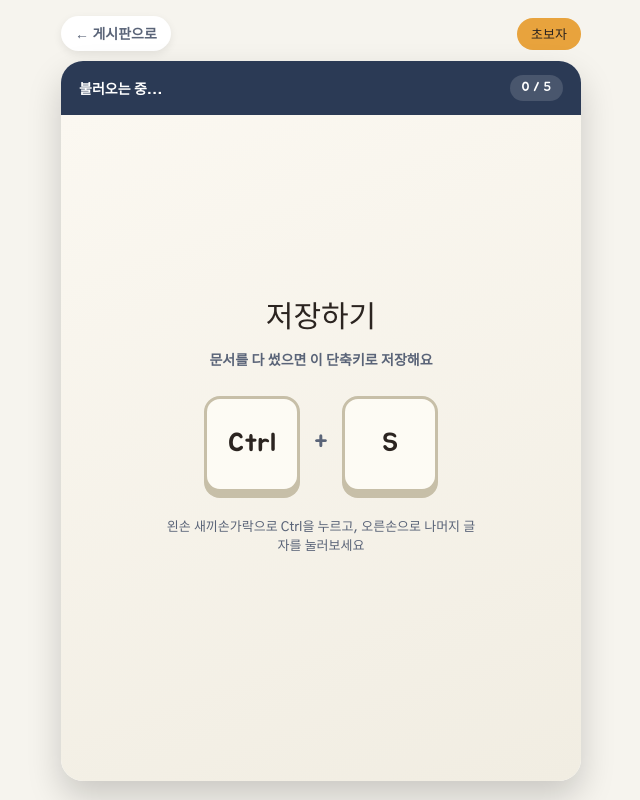
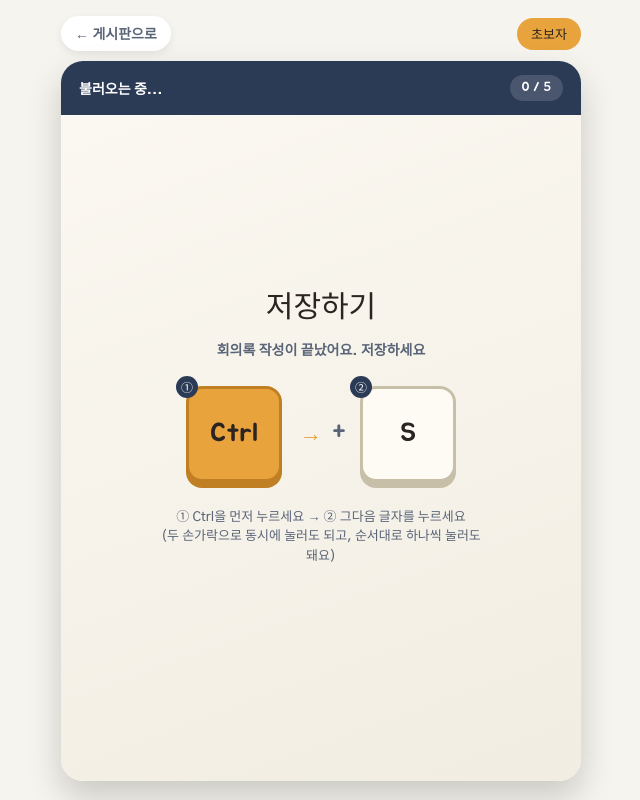
Before and after one commit to kmet331/pc-baby, a plain HTML site: page shortcut-rhythm.html in a window 1280 px wide. Both pictures are taken after a click on the element "Ctrl". Shown: the whole page, without its empty margins (319-959 px from the left). Drawn offline with Linux system fonts and the light colour scheme.

Commit message:
Add files via upload

```diff
--- a/shortcut-rhythm.html
+++ b/shortcut-rhythm.html
@@ -133,10 +133,45 @@
     align-items:center;
     gap: 14px;
   }
+  .keycap-wrap{
+    position:relative;
+  }
+  .step-badge{
+    position:absolute;
+    top:-10px; left:-10px;
+    width:22px; height:22px;
+    border-radius:50%;
+    background: var(--navy);
+    color:white;
+    font-family:'Jua', sans-serif;
+    font-size: 12px;
+    display:flex;
+    align-items:center;
+    justify-content:center;
+    z-index:2;
+  }
   .plus{
     font-family:'Jua', sans-serif;
     font-size: 26px;
     color: var(--ink-soft);
+    transition: opacity .15s ease;
+  }
+  .arrow-hint{
+    font-family:'Jua', sans-serif;
+    font-size: 22px;
+    color: var(--gold);
+    width: 22px;
+    text-align:center;
+    opacity: 0;
+    transition: opacity .2s ease;
+  }
+  .arrow-hint.show{
+    opacity: 1;
+    animation: nudge 0.8s ease-in-out infinite;
+  }
+  @keyframes nudge{
+    0%,100%{ transform: translateX(0); }
+    50%{ transform: translateX(4px); }
   }
 
   .keycap{
@@ -172,6 +207,14 @@
     0%,100%{ box-shadow: 0 6px 0 var(--key-shadow); }
     50%{ box-shadow: 0 6px 0 var(--key-shadow), 0 0 0 8px rgba(232,163,61,0.25); }
   }
+  .keycap.shake{
+    animation: keyShake .3s ease;
+  }
+  @keyframes keyShake{
+    0%,100%{ transform: translateX(0); }
+    25%{ transform: translateX(-6px); }
+    75%{ transform: translateX(6px); }
+  }
 
   .timer-ring{
     width: 10px;
@@ -187,6 +230,7 @@
   .ring-wrap svg{ transform: rotate(-90deg); }
   .ring-bg{ fill:none; stroke:#e4dcc9; stroke-width:6; }
   .ring-fg{ fill:none; stroke: var(--gold); stroke-width:6; stroke-linecap:round; }
+  .ring-fg.timeout{ stroke: var(--wrong); }
 
   .feedback{
     min-height: 22px;
@@ -264,9 +308,16 @@
     <div class="action-sub" id="actionSub">문서를 다 썼으면 이 단축키로 저장해요</div>
 
     <div class="combo-row">
-      <div class="keycap" id="ctrlKey">Ctrl</div>
-      <div class="plus">+</div>
-      <div class="keycap" id="letterKey">S</div>
+      <div class="keycap-wrap">
+        <div class="step-badge">①</div>
+        <div class="keycap" id="ctrlKey">Ctrl</div>
+      </div>
+      <div class="arrow-hint" id="arrowHint">→</div>
+      <div class="plus" id="plusSign">+</div>
+      <div class="keycap-wrap">
+        <div class="step-badge">②</div>
+        <div class="keycap" id="letterKey">S</div>
+      </div>
       <div class="ring-wrap" id="ringWrap">
         <svg width="64" height="64" viewBox="0 0 64 64">
           <circle class="ring-bg" cx="32" cy="32" r="26"></circle>
@@ -275,7 +326,7 @@
       </div>
     </div>
 
-    <div class="hand-hint">왼손 새끼손가락으로 Ctrl을 누르고, 오른손으로 나머지 글자를 눌러보세요</div>
+    <div class="hand-hint">① Ctrl을 먼저 누르세요 → ② 그다음 글자를 누르세요<br>(두 손가락으로 동시에 눌러도 되고, 순서대로 하나씩 눌러도 돼요)</div>
 
     <div class="feedback" id="feedback"></div>
   </div>
@@ -284,6 +335,7 @@
 <div class="complete-screen" id="completeScreen">
   <div class="stamp">완료!</div>
   <p>자주 쓰는 단축키를 손에 익혀봤어요.<br>실제 컴퓨터에서도 Ctrl 키를 누른 채로 시도해보세요.</p>
+  <div class="avg-reaction" id="avgReaction" style="display:none; font-family:'Jua', sans-serif; font-size:18px; color:var(--navy); margin:-8px 0 20px;"></div>
   <button class="btn" onclick="restart()">다시 연습하기</button>
 </div>
 
@@ -300,15 +352,47 @@
   const levelLabels = { beginner: '초보자', intermediate: '중급자', advanced: '고급자' };
   document.getElementById('levelPill').textContent = levelLabels[level] || '초보자';
 
-  // key -> { name (Korean action), sub (short explanation) }
+  // key -> { name (Korean action), subs (varied real-world scenarios) }
   const KEY_INFO = {
-    S: { name: '저장하기', sub: '문서를 다 썼으면 이 단축키로 저장해요' },
-    C: { name: '복사하기', sub: '원본은 그대로 두고 내용을 복사해요' },
-    V: { name: '붙여넣기', sub: '복사하거나 잘라낸 내용을 가져다 놓아요' },
-    X: { name: '잘라내기', sub: '내용을 오려서 다른 곳으로 옮길 준비를 해요' },
-    Z: { name: '실행 취소', sub: '방금 한 작업을 하나 되돌려요' },
-    A: { name: '전체 선택', sub: '화면에 있는 내용을 한 번에 다 선택해요' }
+    S: { name: '저장하기', subs: [
+      '보고서를 다 썼어요. 저장해볼까요?',
+      '이메일 초안을 저장해두세요',
+      '사진 편집을 마쳤어요. 저장해보세요',
+      '회의록 작성이 끝났어요. 저장하세요',
+      '문서 수정을 마쳤으니 저장해두세요'
+    ]},
+    C: { name: '복사하기', subs: [
+      '원본은 그대로 두고 내용을 복사해요',
+      '이 문장을 다른 곳에도 써야 해요. 복사해보세요',
+      '표를 그대로 옮기려면 먼저 복사하세요',
+      '같은 내용을 여러 곳에 붙일 때 복사를 써요'
+    ]},
+    V: { name: '붙여넣기', subs: [
+      '복사하거나 잘라낸 내용을 가져다 놓아요',
+      '방금 복사한 내용을 여기에 붙여보세요',
+      '옮겨온 내용을 문서에 넣어보세요'
+    ]},
+    X: { name: '잘라내기', subs: [
+      '내용을 오려서 다른 곳으로 옮길 준비를 해요',
+      '이 문단을 통째로 다른 곳으로 옮겨보세요',
+      '잘못 넣은 내용을 오려서 옮겨보세요'
+    ]},
+    Z: { name: '실행 취소', subs: [
+      '방금 한 작업을 하나 되돌려요',
+      '실수로 지운 문장을 되살려보세요',
+      '방금 누른 게 잘못됐어요! 되돌려보세요'
+    ]},
+    A: { name: '전체 선택', subs: [
+      '화면에 있는 내용을 한 번에 다 선택해요',
+      '문서 전체를 한 번에 골라보세요',
+      '전부 옮기기 전에 먼저 전체 선택하세요'
+    ]}
   };
+
+  function pickSub(key){
+    const subs = KEY_INFO[key].subs;
+    return subs[Math.floor(Math.random() * subs.length)];
+  }
 
   const levelSettings = {
     beginner:     { pool: ['S'],                         rounds: 5,  timed: false },
@@ -346,6 +430,9 @@
   let armed = false;
   let armTimer = null;
   let ringTimer = null;
+  let roundStartTime = null;
+  let reactionTimes = [];
+  let timeoutCount = 0;
   const RING_SECONDS = 4;
   const RING_CIRC = 163;
 
@@ -360,6 +447,7 @@
   const feedback = document.getElementById('feedback');
   const ringWrap = document.getElementById('ringWrap');
   const ringFg = document.getElementById('ringFg');
+  const arrowHint = document.getElementById('arrowHint');
 
   function showRound(){
     missionCounter.textContent = current + ' / ' + rounds.length;
@@ -370,12 +458,13 @@
     const key = rounds[current];
     const info = KEY_INFO[key];
     actionLabel.textContent = info.name;
-    actionSub.textContent = info.sub;
+    actionSub.textContent = pickSub(key);
     letterKeyEl.textContent = key;
     disarm();
     feedback.textContent = '';
     feedback.classList.remove('wrong');
     ctrlKeyEl.classList.add('hint-pulse');
+    roundStartTime = Date.now();
 
     if (settings.timed){
       startRing();
@@ -386,6 +475,7 @@
 
   function startRing(){
     ringWrap.classList.add('show');
+    ringFg.classList.remove('timeout');
     ringFg.style.transition = 'none';
     ringFg.style.strokeDashoffset = '0';
     // force reflow so the transition below actually animates from 0
@@ -394,10 +484,16 @@
     ringFg.style.strokeDashoffset = String(RING_CIRC);
     clearTimeout(ringTimer);
     ringTimer = setTimeout(() => {
-      // Gentle re-pulse, not a penalty — just try the same one again.
-      feedback.textContent = '천천히 다시 해봐요';
-      feedback.classList.remove('wrong');
-      startRing();
+      // A real timeout, not a silent no-op: flash red, say so clearly, then
+      // give a fresh ring for another try at the same key (still no penalty
+      // to progress — but it's now an actual, acknowledged event).
+      timeoutCount++;
+      ringFg.classList.add('timeout');
+      showWrong('시간 초과! 다시 한번 도전해봐요');
+      setTimeout(() => {
+        roundStartTime = Date.now();
+        startRing();
+      }, 500);
     }, RING_SECONDS * 1000);
   }
 
@@ -405,13 +501,15 @@
     armed = true;
     ctrlKeyEl.classList.add('armed');
     ctrlKeyEl.classList.remove('hint-pulse');
+    arrowHint.classList.add('show');
     clearTimeout(armTimer);
-    armTimer = setTimeout(disarm, 2000);
+    armTimer = setTimeout(disarm, 3000);
   }
 
   function disarm(){
     armed = false;
     ctrlKeyEl.classList.remove('armed');
+    arrowHint.classList.remove('show');
     clearTimeout(armTimer);
   }
 
@@ -424,9 +522,19 @@
   function succeed(){
     feedback.textContent = '정확해요! 👍';
     feedback.classList.remove('wrong');
+    if (settings.timed && roundStartTime){
+      reactionTimes.push(Date.now() - roundStartTime);
+    }
     letterKeyEl.classList.add('pressed');
     setTimeout(() => letterKeyEl.classList.remove('pressed'), 150);
     setTimeout(nextRound, 350);
+  }
+
+  function showWrong(msg){
+    feedback.textContent = msg;
+    feedback.classList.add('wrong');
+    letterKeyEl.classList.add('shake');
+    setTimeout(() => letterKeyEl.classList.remove('shake'), 300);
   }
 
   function tryLetterPress(){
@@ -434,8 +542,7 @@
       disarm();
       succeed();
     } else {
-      feedback.textContent = 'Ctrl을 먼저 눌러보세요';
-      feedback.classList.add('wrong');
+      showWrong('Ctrl을 먼저 눌러보세요');
       ctrlKeyEl.classList.add('hint-pulse');
     }
   }
@@ -448,12 +555,14 @@
   document.addEventListener('keydown', (e) => {
     if (current >= rounds.length) return;
     const targetKey = rounds[current];
-    if (e.ctrlKey && e.key && e.key.toUpperCase() === targetKey){
-      e.preventDefault();
+    if (!e.ctrlKey) return;
+    e.preventDefault();
+    const pressedKey = (e.key || '').toUpperCase();
+    if (pressedKey === targetKey){
       disarm();
       succeed();
-    } else if (e.ctrlKey){
-      e.preventDefault();
+    } else if (pressedKey){
+      showWrong(`Ctrl + ${pressedKey}는 지금 누를 키가 아니에요. Ctrl + ${targetKey}를 눌러보세요`);
     }
   });
 
@@ -462,12 +571,26 @@
     clearTimeout(armTimer);
     app.classList.add('hidden');
     completeScreen.classList.add('show');
+
+    const avgReaction = document.getElementById('avgReaction');
+    if (settings.timed && reactionTimes.length > 0){
+      const avgSec = (reactionTimes.reduce((a, b) => a + b, 0) / reactionTimes.length / 1000).toFixed(1);
+      let text = `평균 반응 속도: ${avgSec}초`;
+      if (timeoutCount > 0) text += ` (시간 초과 ${timeoutCount}번)`;
+      avgReaction.textContent = text;
+      avgReaction.style.display = 'block';
+    } else {
+      avgReaction.style.display = 'none';
+    }
+
     requestAnimationFrame(() => completeScreen.scrollIntoView({ behavior: 'smooth', block: 'start' }));
   }
 
   function restart(){
     rounds = buildRounds();
     current = 0;
+    reactionTimes = [];
+    timeoutCount = 0;
     completeScreen.classList.remove('show');
     app.classList.remove('hidden');
     showRound();
```
